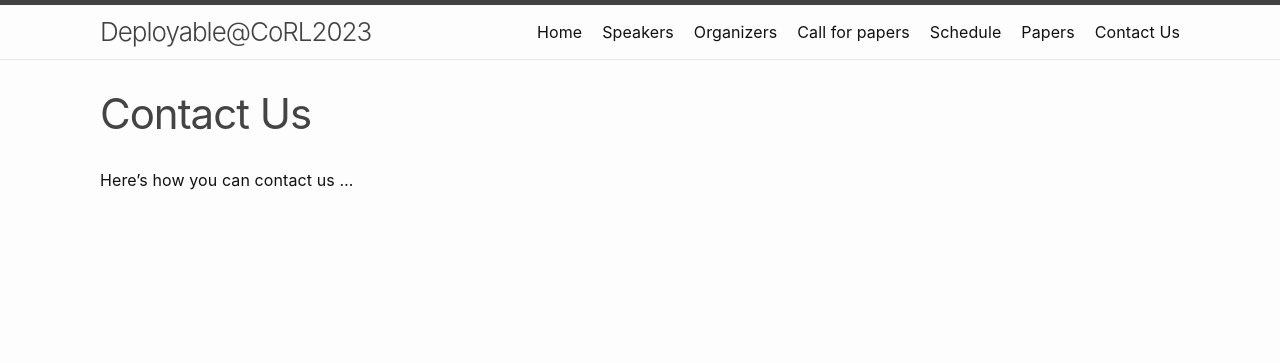
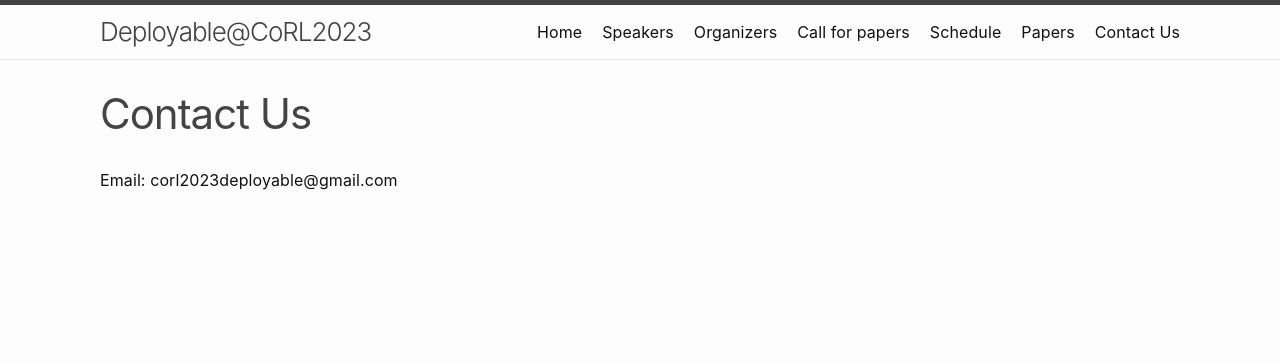
Before and after one commit to corl2023deployable/corl2023deployable.github.io, a Jekyll site: the page built from contactus.md, in a window 1280 px wide. Shown: the top 363 px of the page. Built offline with Jekyll 4.4.1, drawn with Linux system fonts in a browser that asks for light colours.

Commit message:
add contact info

```diff
--- a/contactus.md
+++ b/contactus.md
@@ -4,4 +4,4 @@ title: Contact Us
 permalink: /contactus/
 ---
 
-Here's how you can contact us ...
+Email: corl2023deployable@gmail.com
```
